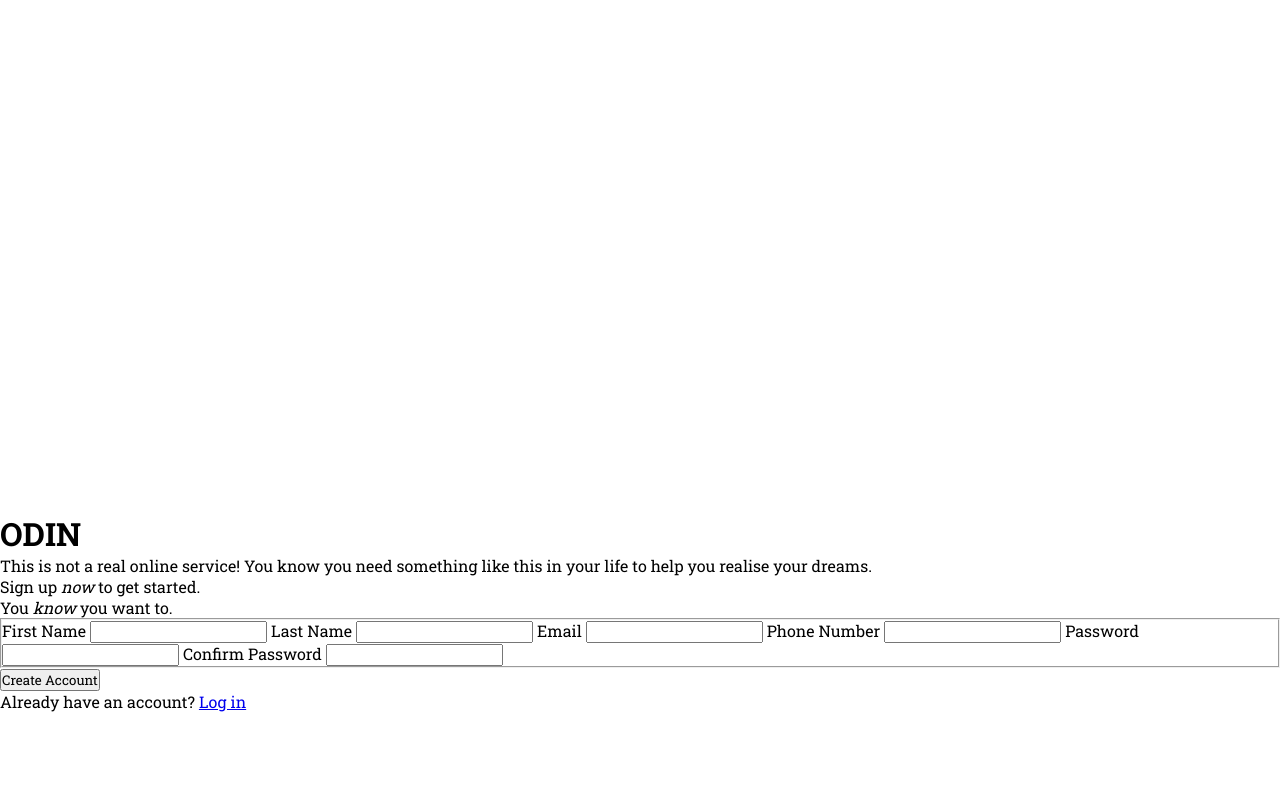
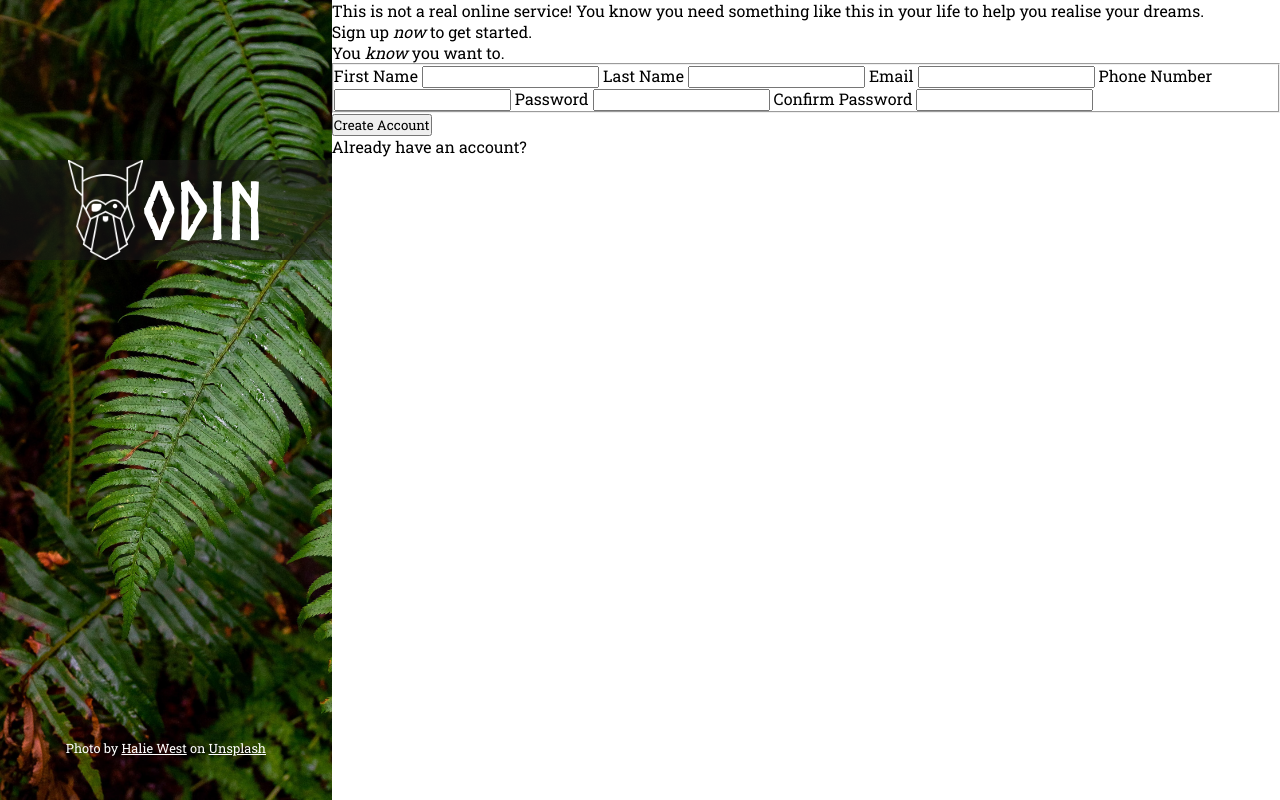
Before and after one commit to gabrielg2020/sign-up-form, a plain HTML site: page index.html in a window 1280 px wide. Drawn offline with Linux system fonts and the light colour scheme.

Commit message:
Completed styling on the side banner

```diff
--- a/index.html
+++ b/index.html
@@ -13,7 +13,7 @@
             <img src="/assets/odin-lined.png" alt="The Odin Project Logo" class="logo">
             <h1 class="header">ODIN</h1>
         </div>
-        <div class="banner-footer"></div>
+        <div class="banner-footer">Photo by <a href="https://unsplash.com/@haliewestphoto">Halie West</a> on <a href="https://unsplash.com/">Unsplash</a></div>
     </div>
 
     <div class="content-containter">
--- a/style.css
+++ b/style.css
@@ -1,7 +1,59 @@
 @import url('https://fonts.googleapis.com/css2?family=Roboto+Slab:wght@100;200;300;400;500;600;700;800;900&display=swap');
+
+@font-face {
+    font-family: Norse;
+    src: url(/assets/Norse-Bold.otf);
+}
 
 * {
     padding: 0;
     margin: 0;
     font-family: 'Roboto Slab', serif;
 }
+
+body{
+    display: flex;
+    height: 100vh;
+    width: 100vw;
+}
+
+.banner {
+    display: flex;
+    flex-direction: column;
+    align-items: center;
+    background-image: url(/assets/halie-west-25xggax4bSA-unsplash.jpg);
+    background-size: cover;
+    width: min(864px, 45%);
+    color: white;
+}
+
+.logo-header-container {
+    position: relative;
+    display: flex;
+    align-items: center;
+    justify-content: center;
+    top: 10rem;
+    background-color: rgba(24, 23, 23, 0.6);
+    width: 100%;
+    font-size: 2.5rem;
+}
+
+.logo {
+    height: 100px;
+}
+
+.banner-footer {
+    position: relative;
+    top: 80%;
+    font-size: 0.8rem;
+}
+
+a, a:visited {
+    color: white;
+    text-decoration: underline;
+
+}
+
+h1 {
+    font-family: 'Norse';
+}
```
Also changed, not shown: assets/Norse-Bold.otf (added).
